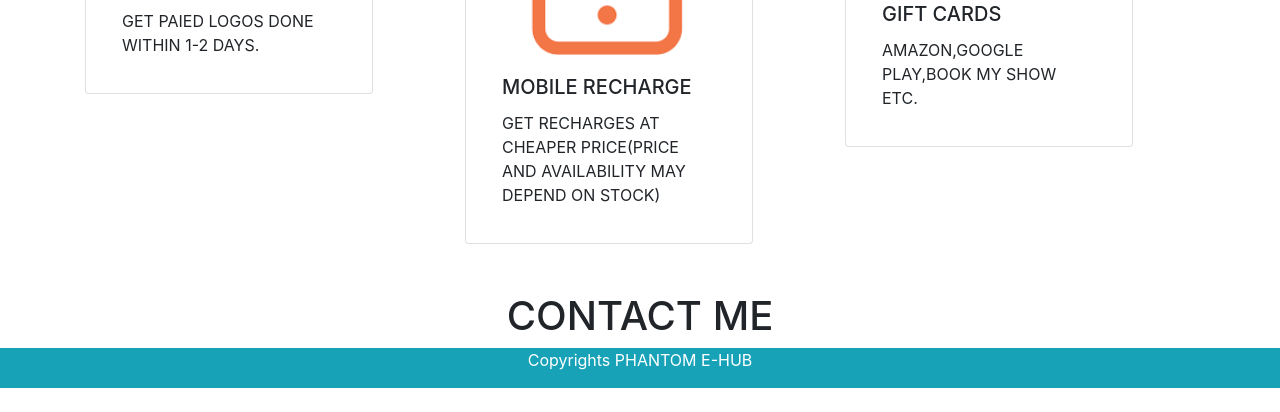
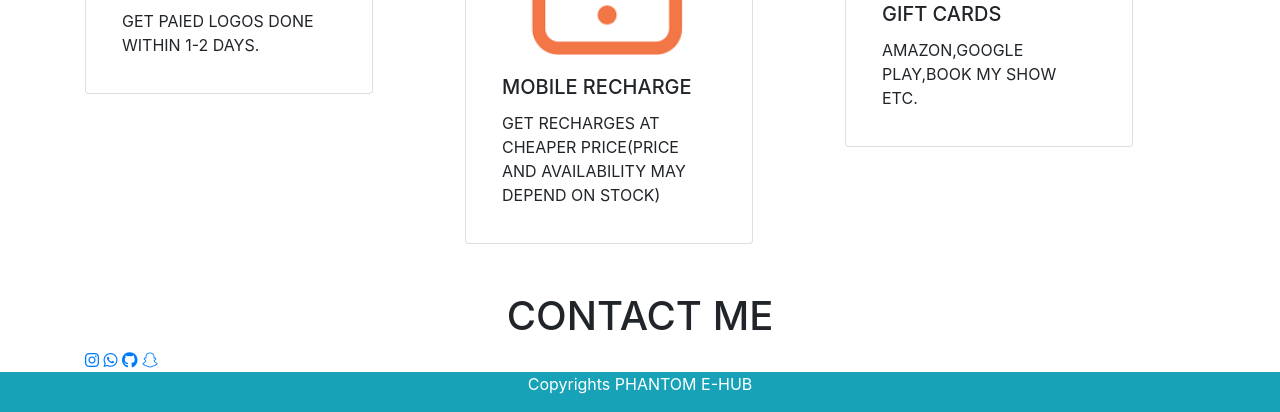
Before and after one commit to A5PHANTOM/website, a plain HTML site: page index.html in a window 1280 px wide. Shown: the part 1538-1950 px from the top of the page. Before the commit the page ends 1926 px from the top, so only its background shows below. Drawn offline with nearby package versions, Linux system fonts and the light colour scheme.

Commit message:
Update index.html

```diff
--- a/index.html
+++ b/index.html
@@ -5,6 +5,7 @@
     <meta http-equiv="X-UA-Compatible" content="IE=edge">
     <meta name="viewport" content="width=device-width, initial-scale=1.0">
     <title>BUILD MY WEB</title>
+    <link rel="stylesheet" href="path/to/font-awesome/css/font-awesome.min.css">
     <link rel="icon" type="image/x-icon" href="C:\Users\arjun.m\OneDrive\Desktop\build my web\phantom.jpg">
     <link rel="stylesheet" href="https://cdn.jsdelivr.net/npm/bootstrap@4.0.0/dist/css/bootstrap.min.css" integrity="sha384-Gn5384xqQ1aoWXA+058RXPxPg6fy4IWvTNh0E263XmFcJlSAwiGgFAW/dAiS6JXm" crossorigin="anonymous">
 </head>
```
